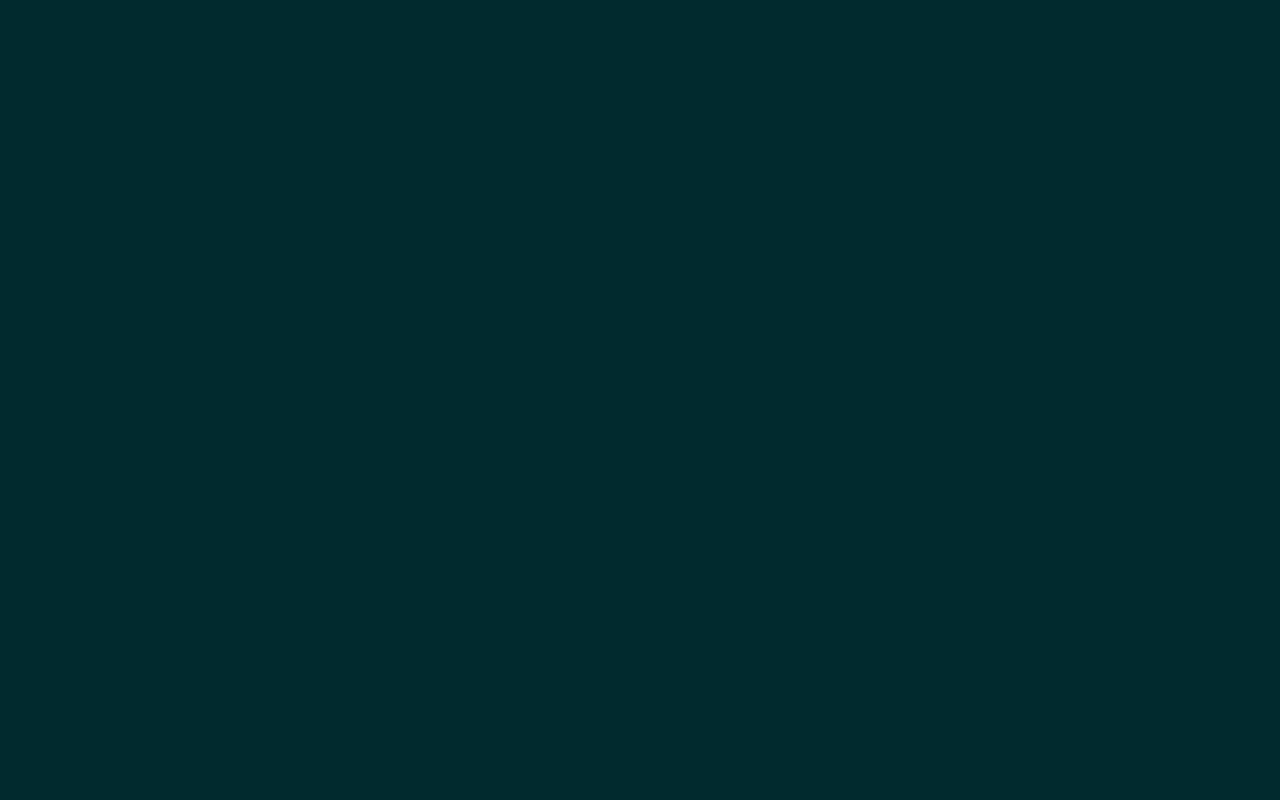
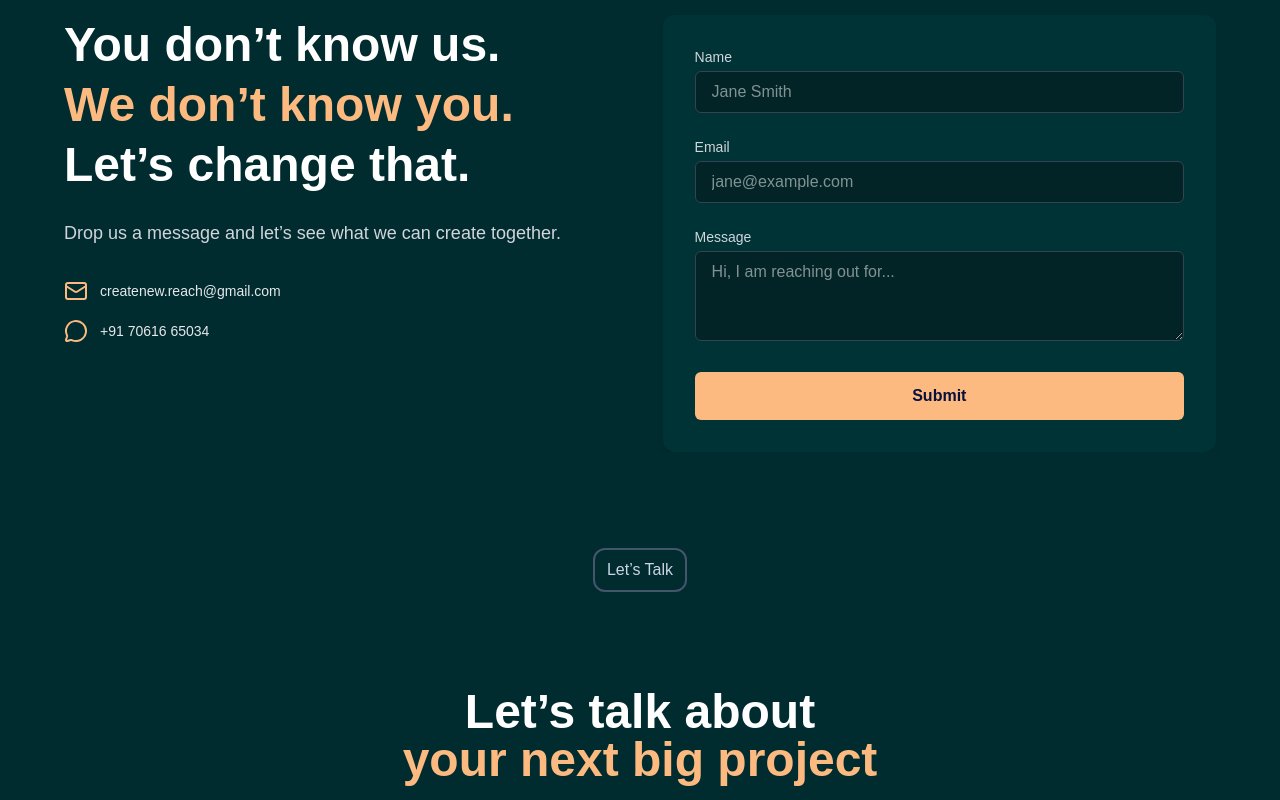
Before and after one commit to ajeet72/createNew, a Next.js app: page / in a window 1280 px wide. Shown: the part 7560-8360 px from the top of the page. Before the commit the page ends 7339 px from the top, so only its background shows below. Built offline with nearby package versions, Linux system fonts and the light colour scheme; a web font is replaced by a local one.

Commit message:
contact and call to action is done

```diff
--- a/app/page.tsx
+++ b/app/page.tsx
@@ -1,4 +1,6 @@
 import BenefitsSection from "@/components/benefitsSection";
+import CallToAction from "@/components/callToAction";
+import ContactForm from "@/components/contactSection";
 import CursorGradient from "@/components/cursorGradient";
 import HeroSection from "@/components/hero";
 import ProcessSection from "@/components/processSection";
@@ -21,6 +23,8 @@ export default function Home() {
         <SkillsComponent id="skills"/>
         <ProjectsSection id="projects"/>
         <TestimonialsSection id="testimonials"/>
+        <ContactForm id="contact"/>
+        <CallToAction id="cta"/>
       </div>
     </main>
   );
--- /dev/null
+++ b/components/callToAction.tsx
@@ -0,0 +1,28 @@
+import AnimatedButton from "./animatedButton";
+import CenterButton from "./centerButton";
+
+export default function CallToAction({ id }: { id: string }) {
+  return (
+    <div id={id} className="pb-14">
+      <CenterButton name="Let’s Talk" />
+      <div className="flex items-center justify-center text-center px-6">
+        <div className="max-w-xl">
+          <h2 className="text-4xl sm:text-5xl font-bold text-white mb-4">
+            Let’s talk about <br />
+            <span className="text-[#fdba80]">your next big project</span>
+          </h2>
+          <p className="text-gray-400 mb-6 text-lg">
+            Hop on a call with us to see how our <br />
+            services can accelerate your growth.
+          </p>
+          <div className="flex flex-col items-center gap-2">
+            <AnimatedButton text="Schedule a quick call" />
+            <span className="text-sm text-gray-300">
+              It’s <span className="font-semibold text-white">Free</span>
+            </span>
+          </div>
+        </div>
+      </div>
+    </div>
+  );
+}
--- /dev/null
+++ b/components/contactSection.tsx
@@ -0,0 +1,186 @@
+"use client";
+
+import { MailIcon, CheckCircle, MessageCircle } from "lucide-react";
+import CenterButton from "./centerButton";
+import { useState } from "react";
+import { motion, Variants } from "framer-motion";
+import { cardVariants } from "@/utils/motionConfig";
+
+
+export default function ContactForm({ id }: { id: string }) {
+  const [email, setEmail] = useState("");
+  const [name, setName] = useState("");
+  const [message, setMessage] = useState("");
+  const [isSubmitting, setIsSubmitting] = useState(false);
+  const [isSuccess, setIsSuccess] = useState(false);
+
+  const handleSubmit = async (e: React.FormEvent) => {
+    e.preventDefault();
+
+    setIsSubmitting(true);
+
+    try {
+      const response = await fetch(
+        "https://www.form-to-email.com/api/s/ZlZk3lJGEN95",
+        {
+          method: "POST",
+          headers: {
+            "Content-Type": "application/json",
+          },
+          body: JSON.stringify({ email, message, name }),
+        }
+      );
+
+      if (response.ok) {
+        setIsSuccess(true);
+        console.log("Message sent successfully!");
+      } else {
+        console.error("Failed to send message:", response.statusText);
+        alert("Failed to send your message. Please try again.");
+      }
+    } catch (error) {
+      console.error("Error sending message:", error);
+      alert("An error occurred. Please try again later.");
+    } finally {
+      setIsSubmitting(false);
+    }
+  };
+
+  const itemVariants: Variants = {
+  hidden: { opacity: 0, y: 20 },
+  visible: {
+    opacity: 1,
+    y: 0,
+    transition: {
+      duration: 0.9,
+      delay: 0.8,
+      ease: [0.16, 1, 0.3, 1], // ✅ replaces "easeOut"
+    },
+  },
+};
+
+  return (
+    <div id={id}>
+      <CenterButton name="Contact" />
+      <div className="min-h-fit text-white flex items-center justify-center px-6 overflow-x-hidden">
+        <div className="max-w-6xl w-full flex flex-col md:flex-row md:space-x-12 space-y-12 md:space-y-0">
+          {/* Left: Info Section */}
+          <motion.div
+            className="w-full md:w-1/2 px-4 lg:px-0"
+            custom="left"
+            variants={cardVariants}
+            initial="hidden"
+            whileInView="visible"
+            viewport={{ once: true, amount: 0.3 }}
+          >
+            <h1 className="text-3xl sm:text-4xl md:text-5xl font-bold mb-6 leading-tight">
+              You don’t know us. <br /> <span className="text-[#fdba80]">We don’t know you. </span><br />Let’s change that.
+            </h1>
+            <p className="text-base sm:text-lg text-gray-300 mb-8">
+              Drop us a message and let’s see what we can create together.            </p>
+            <motion.div
+              className="space-y-4 text-sm text-gray-200"
+              variants={itemVariants}
+            >
+              <motion.div
+                className="flex items-center space-x-3"
+                variants={itemVariants}
+                whileHover={{ x: 5 }}
+                transition={{ type: "spring", stiffness: 300 }}
+              >
+                <MailIcon className="text-[#fdba80]" />
+                <a
+                  href="mailto:createnew.reach@gmail.com"
+                  className="hover:text-slate-400 transition-colors duration-300"
+                >
+                  createnew.reach@gmail.com
+                </a>
+              </motion.div>
+              <motion.div
+                className="flex items-center space-x-3"
+                variants={itemVariants}
+                whileHover={{ x: 5 }}
+                transition={{ type: "spring", stiffness: 300 }}
+              >
+                <MessageCircle className="text-[#fdba80]" />
+                <a
+                  href="https://wa.me/917061665034"
+                  target="_blank"
+                  className="hover:text-slate-400 transition-colors duration-300"
+                >
+                  +91 70616 65034
+                </a>
+              </motion.div>
+            </motion.div>
+          </motion.div>
+
+          {/* Right: Form Section */}
+          <motion.form
+            className="w-full md:w-1/2 bg-[#003336] p-6 sm:p-8 rounded-xl shadow-md space-y-6"
+            onSubmit={handleSubmit}
+            custom="right"
+            variants={cardVariants}
+            initial="hidden"
+            whileInView="visible"
+            viewport={{ once: true, amount: 0.3 }}
+          >
+            <div>
+              <label className="block mb-1 text-sm text-gray-300">Name</label>
+              <input
+                required
+                onChange={(e) => setName(e.target.value)}
+                type="text"
+                placeholder="Jane Smith"
+                className="w-full bg-[#032426] text-white border border-gray-700 rounded-md px-4 py-2 focus:outline-none focus:ring-1 focus:ring-[#fdba80]"
+              />
+            </div>
+            <div>
+              <label className="block mb-1 text-sm text-gray-300">Email</label>
+              <input
+                required
+                onChange={(e) => setEmail(e.target.value)}
+                type="email"
+                placeholder="jane@example.com"
+                className="w-full bg-[#032426] text-white border border-gray-700 rounded-md px-4 py-2 focus:outline-none focus:ring-1 focus:ring-[#fdba80]"
+              />
+            </div>
+            <div>
+              <label className="block mb-1 text-sm text-gray-300">
+                Message
+              </label>
+              <textarea
+                required
+                onChange={(e) => setMessage(e.target.value)}
+                placeholder="Hi, I am reaching out for..."
+                rows={3}
+                className="w-full bg-[#032426] text-white border border-gray-700 rounded-md px-4 py-2 focus:outline-none focus:ring-1 focus:ring-[#fdba80]"
+              ></textarea>
+            </div>
+            <button
+              type="submit"
+              className={`cursor-pointer w-full py-3 rounded-md font-semibold transition-colors ${
+                isSubmitting
+                  ? "bg-gray-500 text-[#06113d]"
+                  : isSuccess
+                  ? "bg-[#fdba80] text-[#06113d]"
+                  : "bg-[#fdba80] hover:bg-[#a97f5b] text-[#06113d]"
+              }`}
+              disabled={isSubmitting || isSuccess}
+            >
+              {isSubmitting ? (
+                "Submitting..."
+              ) : isSuccess ? (
+                <>
+                  <CheckCircle className="inline-block w-5 h-5 mr-2" />
+                  Sent
+                </>
+              ) : (
+                "Submit"
+              )}
+            </button>
+          </motion.form>
+        </div>
+      </div>
+    </div>
+  );
+}
```
